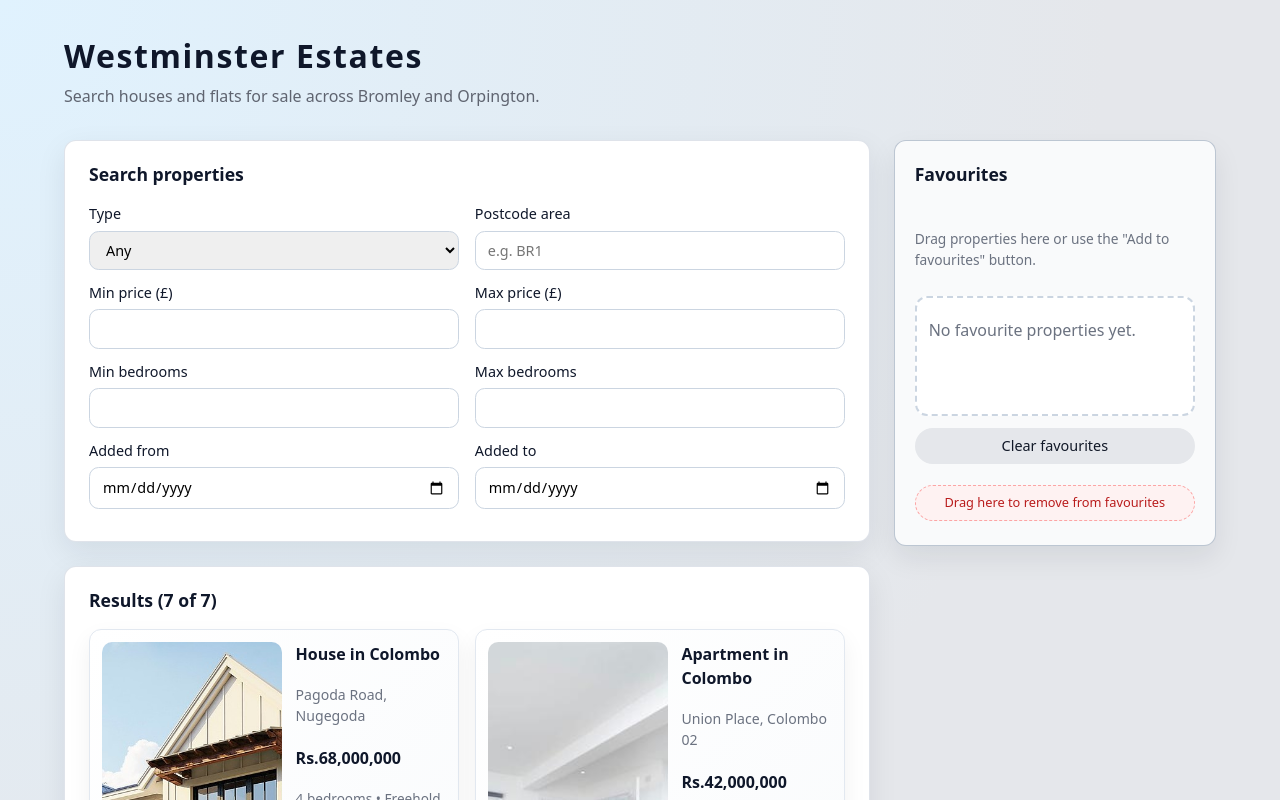
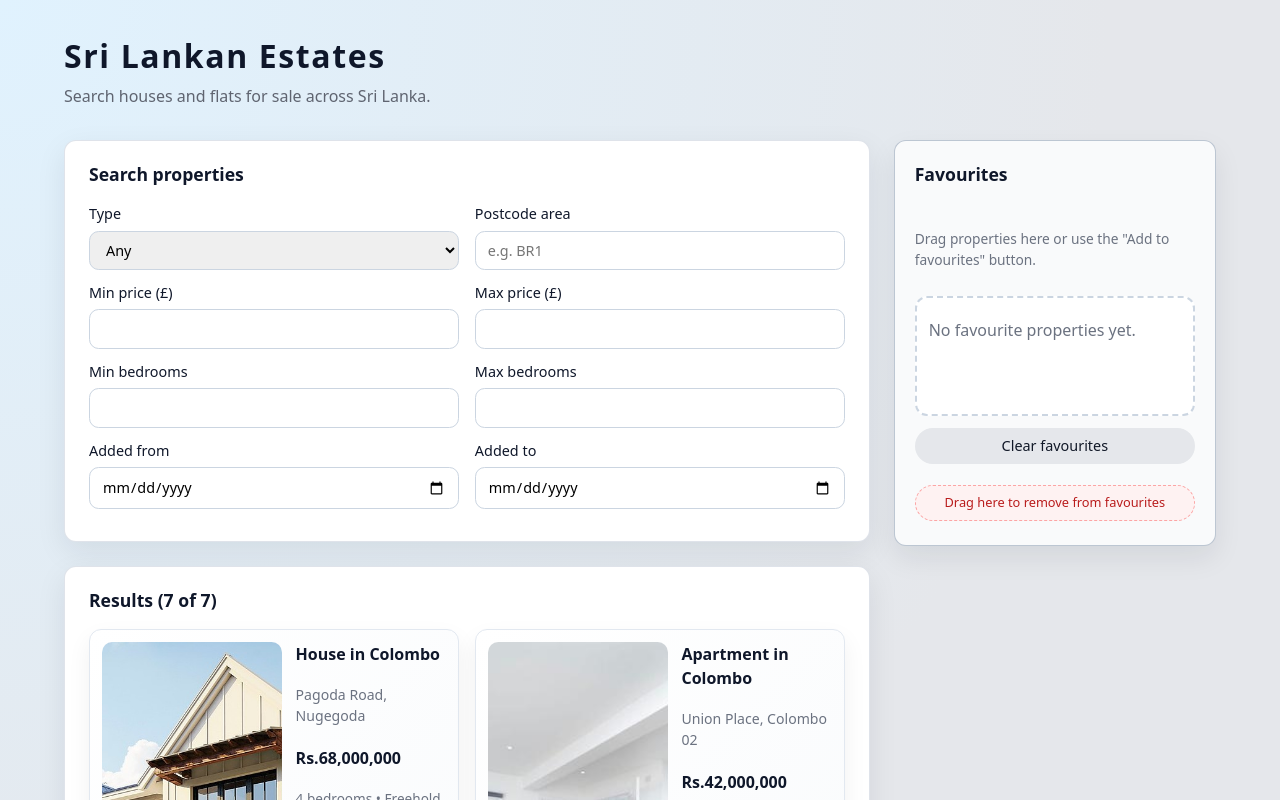
Before and after one commit to imansasandil-beep/estate-app, a React (Vite) app in the folder estate-application/: page / in a window 1280 px wide. Shown: the top 800 px of the page. Built offline with nearby package versions, Linux system fonts and the light colour scheme.

Commit message:
fixed some bugs and added comments for better understanding

```diff
--- a/estate-application/src/App.jsx
+++ b/estate-application/src/App.jsx
@@ -8,6 +8,7 @@ import FavouritesList from './components/FavouritesList';
 import PropertyDetails from './components/PropertyDetails';
 
 function App() {
+  // Search criteria controlled by the SearchForm
   const [criteria, setCriteria] = useState({
     type: 'Any',
     minPrice: '',
@@ -18,10 +19,17 @@ function App() {
     fromDate: '',
     toDate: '',
   });
+
+  // Stores property IDs that the user has favourited
   const [favourites, setFavourites] = useState([]);
+
+  // switches from the list view to the details view when set
   const [selectedPropertyId, setSelectedPropertyId] = useState(null);
 
+  // Convert date inputs into  objects
   const parseDate = (value) => (value ? new Date(value) : null);
+
+  // Normalise criteria so filtering logic is easier and consistent
   const parsedCriteria = {
     type: criteria.type,
     minPrice: criteria.minPrice === '' ? null : criteria.minPrice,
@@ -33,8 +41,10 @@ function App() {
     toDate: parseDate(criteria.toDate),
   };
 
+  // Apply all filters to the full property list
   const filtered = filterProperties(allProperties, parsedCriteria);
 
+  // Favourite handlers keep state updates predictable and clean
   const handleAddFavourite = (propertyId) => {
     setFavourites((current) => addFavourite(current, propertyId));
   };
@@ -47,16 +57,21 @@ function App() {
     setFavourites(clearFavourites());
   };
 
+  // Switch to the property details page
   const handleViewProperty = (id) => {
     setSelectedPropertyId(id);
   };
 
+   // Return from details view back to search/results
   const handleBackToSearch = () => {
     setSelectedPropertyId(null);
   };
 
+  // If a property is selected, render the details page instead of the list
   if (selectedPropertyId) {
     const property = allProperties.find((p) => p.id === selectedPropertyId);
+
+    // Safety check in case the ID is invalid
     if (!property) {
       return (
         <div className="app">
@@ -88,17 +103,21 @@ function App() {
     );
   }
 
+  // Default view: search form, results list, and favourites panel
   return (
     <div className="app">
       <header className="site-header">
-        <h1>Westminster Estates</h1>
+        <h1> Sri Lankan Estates </h1>
         <p className="tagline">
-          Search houses and flats for sale across Bromley and Orpington.
+          Search houses and flats for sale across Sri Lanka.
         </p>
       </header>
       <main className="layout">
         <section className="search-and-results">
+          {/* Search controls */}
           <SearchForm criteria={criteria} onChange={setCriteria} />
+
+          {/* Results section */}
           <section className="results">
             <h2 className="section-title">
               Results ({filtered.length} of {allProperties.length})
@@ -122,6 +141,8 @@ function App() {
             )}
           </section>
         </section>
+
+        {/* Sidebar showing favourited properties */}
         <FavouritesList
           properties={allProperties}
           favourites={favourites}
```
Also changed, not shown: estate-application/src/components/FavouritesList.jsx (+14 -0 lines), estate-application/src/components/PropertyCard.jsx (+11 -0 lines), estate-application/src/components/PropertyDetails.jsx (+12 -0 lines), estate-application/src/components/SearchForm.jsx (+10 -0 lines), estate-application/src/utils/search.js (+8 -0 lines), 1 other file (tests, documents, lock files or other folders).
